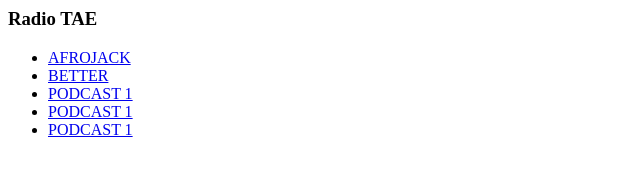
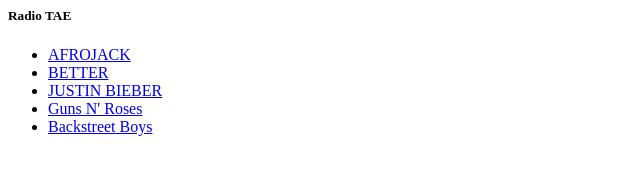
Before and after one commit to radioosi/proyecto9A, a plain HTML site: page index.html in a window 1280 px wide. Shown: the whole page, without its empty margins (0-640 px from the left). Drawn offline with Linux system fonts and the light colour scheme.

Commit message:
Add files via upload

```diff
--- a/index.html
+++ b/index.html
@@ -1,12 +1,12 @@
 <header>
     <nav>
-        <h3>Radio TAE</h3>
+        <h5>Radio TAE</h5>
         <ul>
-		<li><a href="https://radioosi.github.io/proyecto9A/afrojack.mp3">AFROJACK</a></li>
-		<li><a href="https://youtu.be/-ygRGt-PHkE?feature=shared#">BETTER</a></li>
-		<li><a href="#">PODCAST 1</a></l>
-		<li><a href="#">PODCAST 1</a></li>
-		<li><a href="#">PODCAST 1</a></li>
+		<li><a href="https://youtu.be/bltr_Dsk5EY?si=6n0LWZ31xd0w-7Ea">AFROJACK</a></li>
+		<li><a href="https://youtu.be/-ygRGt-PHkE?si=QePd8XRaydEBTntY">BETTER</a></li>
+		<li><a href="https://youtu.be/kTJczUoc26U?si=4ZbJIhHCM9j6GRiU">JUSTIN BIEBER</a></li>
+		<li><a href="https://youtu.be/o1tj2zJ2Wvg?si=wFgNi2-5DdW3dCDb">Guns N' Roses</a></li>
+		<li><a href="https://youtu.be/4fndeDfaWCg?si=zEy7uyZM8arnt9-Y">Backstreet Boys</a></li>
 	 </ul>
     </nav>
 </header>
```
